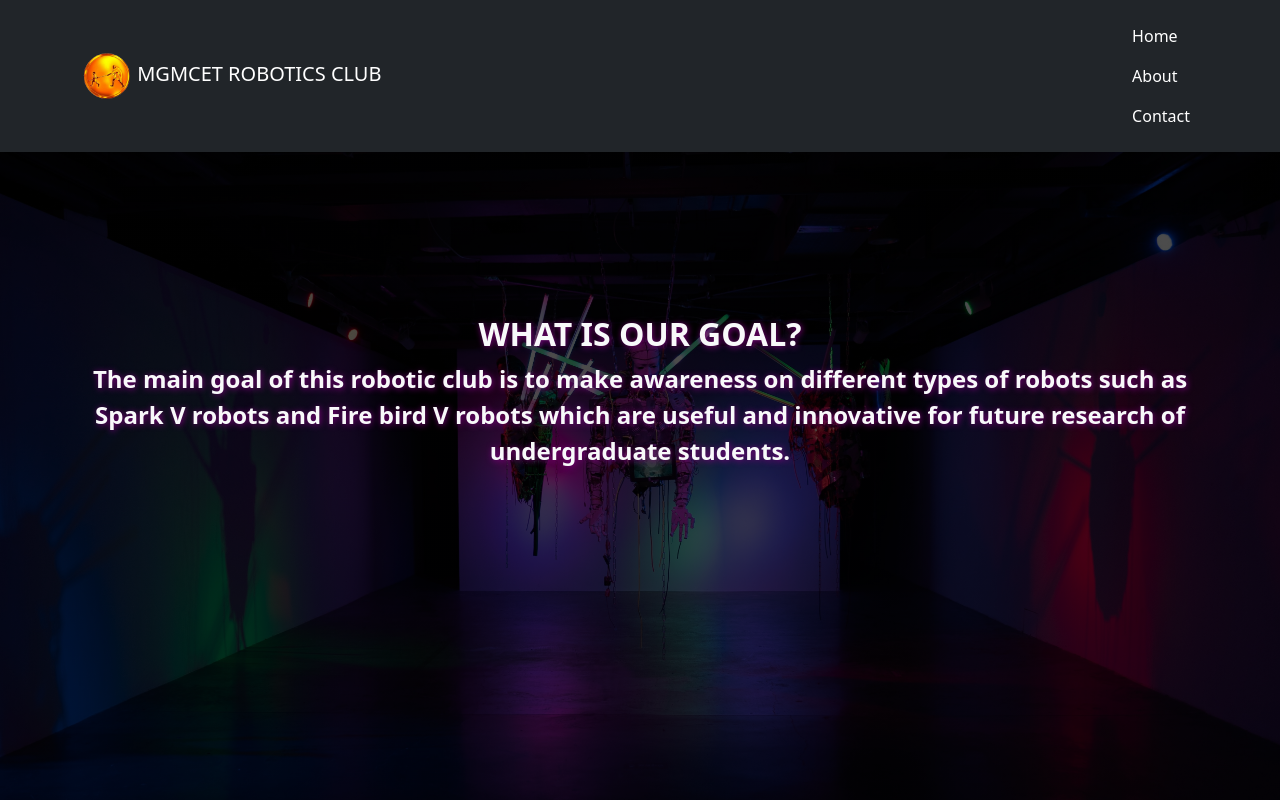
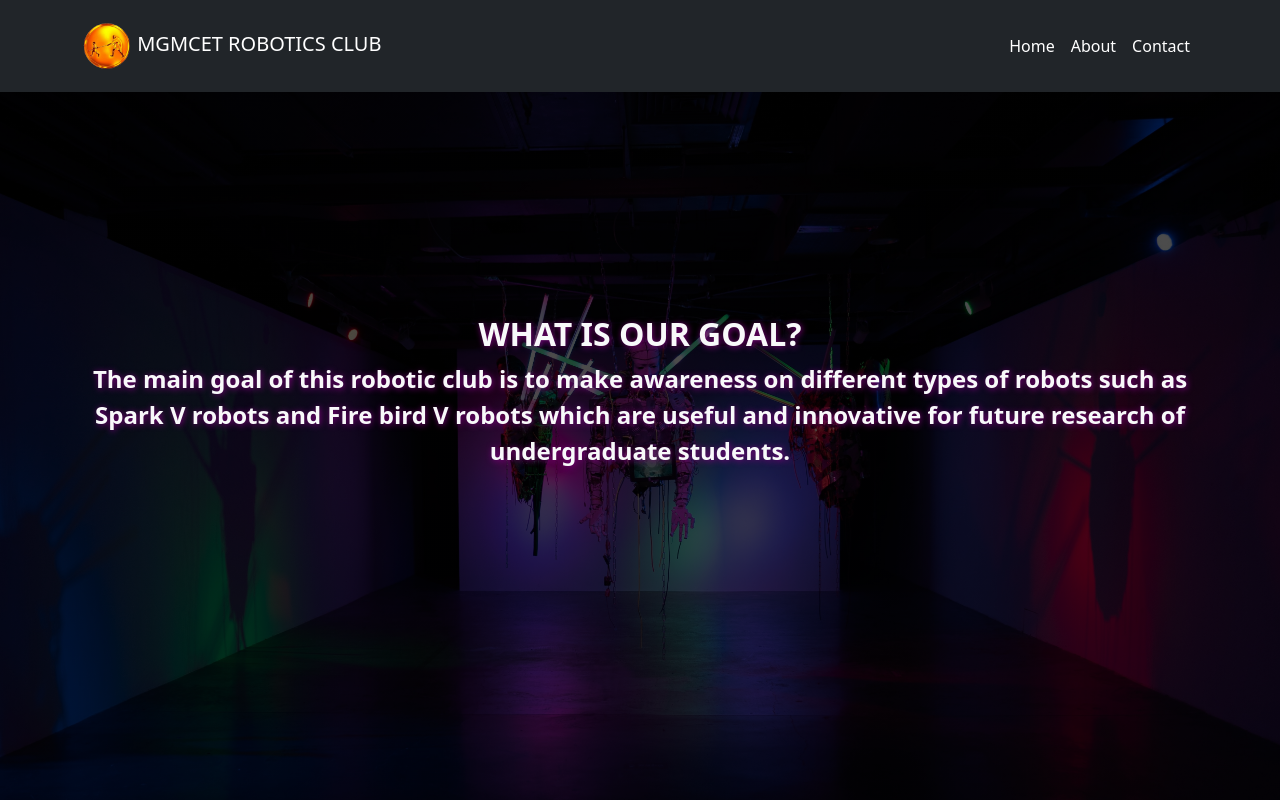
Before and after one commit to aaryannipane/robotic-club, a plain HTML site: page index.html in a window 1280 px wide. Drawn offline with nearby package versions, Linux system fonts and the light colour scheme.

Commit message:
navbar items added

```diff
--- a/index.html
+++ b/index.html
@@ -19,7 +19,7 @@
   </head>
   <body>
     <nav class="navbar navbar-expand-lg navbar-dark bg-dark fixed-top py-3">
-      <div class="container d-flex justify-content-center">
+      <div class="container d-flex">
         <a class="navbar-brand" href="#"
           ><img
             src="./images/logo.png"
@@ -46,9 +46,13 @@
               <a class="nav-link active" aria-current="page" href="#home"
                 >Home</a
               >
+            </li>
+            <li class="nav-item">
               <a class="nav-link active" aria-current="page" href="#home"
                 >About</a
               >
+            </li>
+            <li class="nav-item">
               <a class="nav-link active" aria-current="page" href="#home"
                 >Contact</a
               >
```
